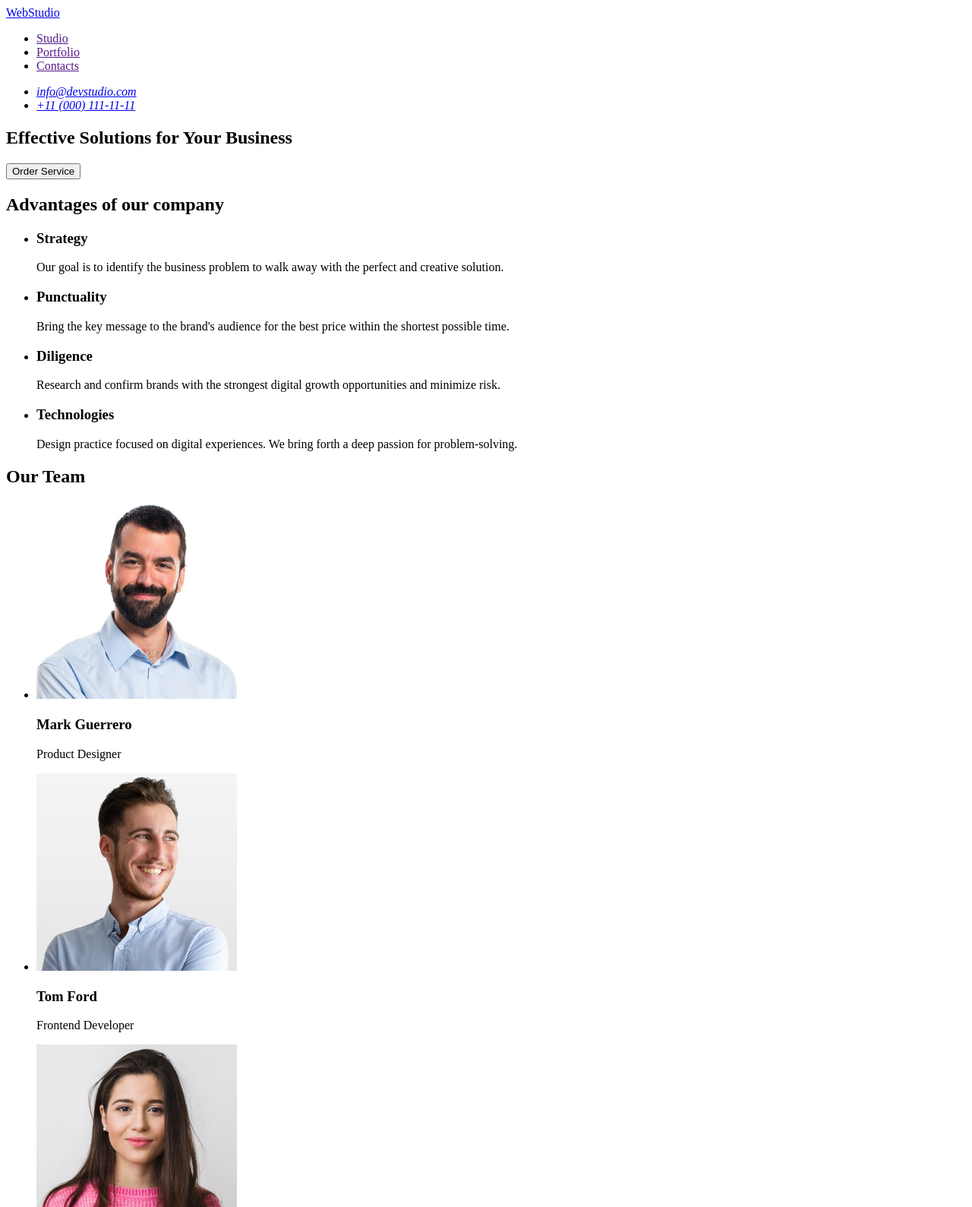
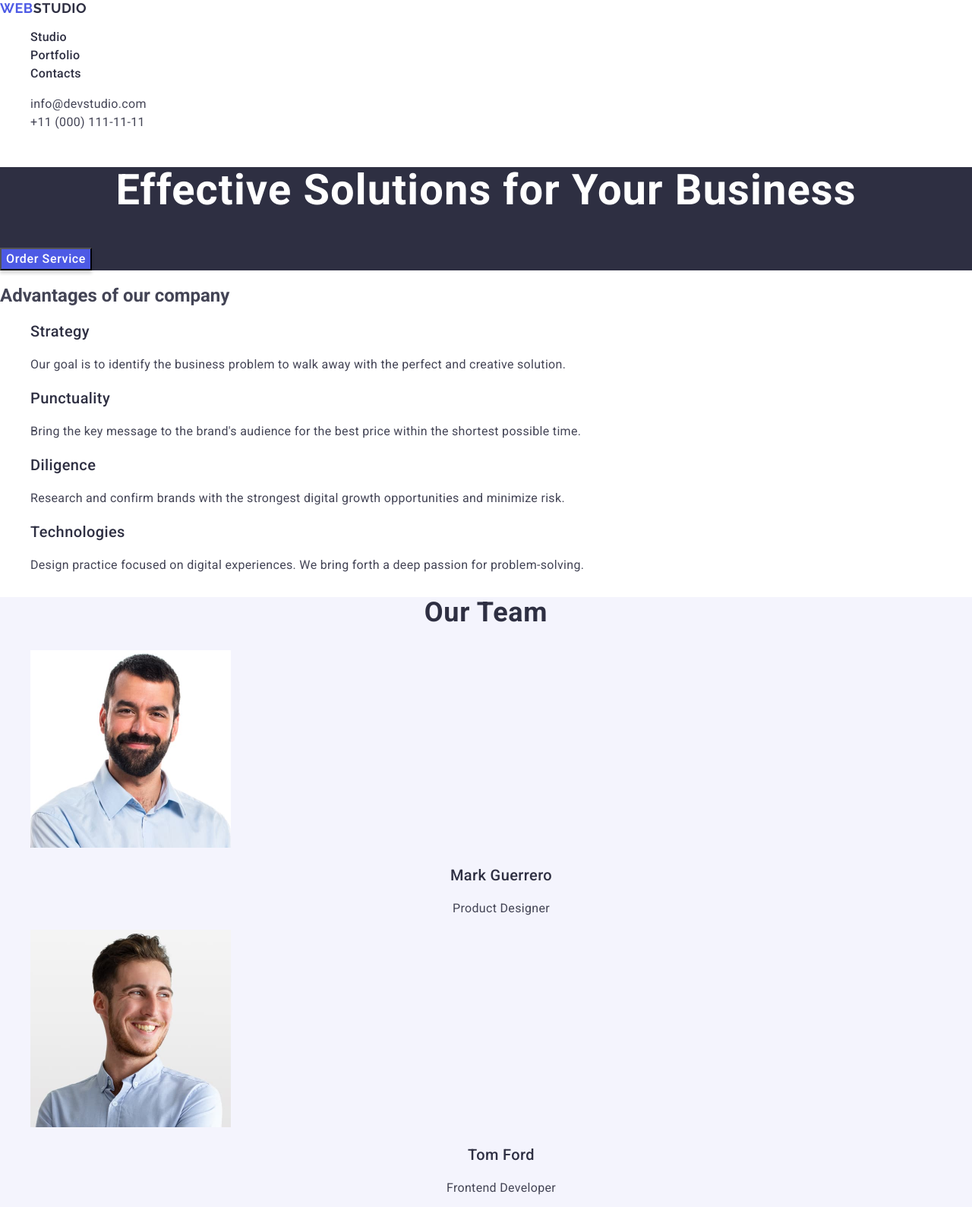
Before and after one commit to OksanaSemenchuk-smart/goit-markup-hw-02, a plain HTML site: page index.html in a window 1280 px wide. Shown: the top 1589 px of the page at 76% size. Drawn offline with nearby package versions, Linux system fonts and the light colour scheme.

Commit message:
add styles

```diff
--- /dev/null
+++ b/css/styles.css
@@ -0,0 +1,206 @@
+body {
+    font-family: 'Roboto', sans-serif;
+    color: #434455;
+    background-color: #FFFFFF;
+}
+
+ul {
+    list-style-type: none;
+}
+
+a {
+    text-decoration: none;
+}
+
+/* header */
+.contact-info {
+    font-style: normal;
+}
+.contact-info .contact-info-link {
+    font-weight: 400;
+    font-size: 16px;
+    line-height: 1.5;
+    letter-spacing: 0.02em;
+    color: #434455;
+}
+
+.contact-info-link:hover,
+.contact-info-link:focus {
+    color: #404bbf;
+}
+
+.navigation {
+    color: inherit;
+}
+
+.top-link {
+    font-weight: 500;
+        font-size: 16px;
+        line-height: 1.5;
+        letter-spacing: 0.02em;
+        color: #2e2f42;
+}
+
+.top-link:hover,
+.top-link:focus {
+    color: #404bbf;
+}
+
+.top-logo {
+    font-family: "Raleway", sans-serif;
+    font-weight: 700;
+        font-size: 18px;
+        line-height: 1.16667;
+        letter-spacing: 0.03em;
+        text-transform: uppercase;
+        color: #2e2f42;
+}
+
+.top-logo-part {
+        color: #4d5ae5;
+}
+
+/* end header */
+
+/* section 1 */
+
+.first {
+    background-color: #2e2f42;
+}
+
+.first-press {
+    font-weight: 500;
+        font-size: 16px;
+        line-height: 1.5;
+        letter-spacing: 0.04em;
+        color: #fff;
+        box-shadow: 0 4px 4px 0 rgba(0, 0, 0, 0.15);
+        background: #4d5ae5;
+        cursor: pointer;
+}
+.first-press:hover,
+.first-press:focus {
+    background: #404bbf;
+}
+
+.first-heading {
+    font-weight: 700;
+        font-size: 56px;
+        line-height: 1.07143;
+        letter-spacing: 0.02em;
+        text-align: center;
+        color: #fff;
+}
+
+/* end section 1 */
+
+
+/* section 2 Advantages of our company */
+/* .advantages-title - потрібно прибрати заголовок, але поки не ясно як */
+
+.advantages-list-title {
+    font-weight: 500;
+        font-size: 20px;
+        line-height: 1.2;
+        letter-spacing: 0.02em;
+        color: #2e2f42;
+}
+
+.advantages-text {
+        font-size: 16px;
+        line-height: 1.5;
+        letter-spacing: 0.02em;
+        color: #434455;
+}
+
+/* end section 2 Advantages of our company */
+
+/* section 3 Our team */
+
+.team {
+    background-color: #f4f4fd;
+}
+.team-title {
+    font-weight: 700;
+        font-size: 36px;
+        line-height: 1.11111;
+        letter-spacing: 0.02em;
+        text-align: center;
+        color: #2e2f42;
+}
+
+.team-list-title {
+    font-weight: 500;
+        font-size: 20px;
+        line-height: 1.2;
+        letter-spacing: 0.02em;
+        text-align: center;
+        color: #2e2f42;
+}
+
+.team-list-text {
+        font-size: 16px;
+        line-height: 1.5;
+        letter-spacing: 0.02em;
+        text-align: center;
+        color: #434455;
+}
+/* end section 3 Our team */
+
+/* section 4 - Our Porfolio*/
+
+.portfolio-title {
+    font-weight: 700;
+        font-size: 36px;
+        line-height: 1.11111;
+        letter-spacing: 0.02em;
+        text-align: center;
+        color: #2e2f42;
+}
+
+.portfolio-list-title {
+    font-weight: 500;
+        font-size: 20px;
+        line-height: 1.2;
+        letter-spacing: 0.02em;
+        text-align: center;
+        color: #2e2f42;
+}
+
+.portfolio-list-text {
+        font-size: 16px;
+        line-height: 1.5;
+        letter-spacing: 0.02em;
+        text-align: center;
+        color: #434455;
+}
+/* end section 4 - Our Porfolio*/
+
+/* footer*/
+
+.bottom {
+    background-color: #2e2f42;
+}
+
+.bottom-logo {
+    font-family: "Raleway", sans-serif;
+    font-weight: 700;
+        font-size: 18px;
+        line-height: 1.16667;
+        letter-spacing: 0.03em;
+        text-transform: uppercase;
+        color: #f4f4fd;
+}
+
+.bottom-logo-part {
+    color: #4d5ae5;
+}
+
+.bottom-text {
+        font-size: 16px;
+        line-height: 1.5;
+        letter-spacing: 0.02em;
+        color: #f4f4fd;
+}
+
+/* end footer*/
--- a/index.html
+++ b/index.html
@@ -4,61 +4,82 @@
     <meta charset="UTF-8" />
     <meta name="viewport" content="width=device-width, initial-scale=1.0" />
     <title>WebStudio</title>
+    <link rel="preconnect" href="https://fonts.googleapis.com" />
+    <link rel="preconnect" href="https://fonts.gstatic.com" crossorigin />
+    <link
+      href="https://fonts.googleapis.com/css2?family=Raleway:wght@700&family=Roboto:wght@400:500:700&display=swap"
+      rel="stylesheet"
+    />
+    <link
+      rel="stylesheet"
+      href="node_modules/modern-normalize/modern-normalize.css"
+    />
+    <link rel="stylesheet" href="./css/styles.css" />
   </head>
   <body>
-    <!-- Шапка веб-сторінки -->
-    <header>
-      <nav>
-        <a href="./index.html">WebStudio</a>
+    <!-- header -->
+    <header class="top">
+      <nav class="navigation">
+        <a class="top-logo" href="./index.html"
+          ><span class="top-logo-part">WEB</span>STUDIO</a
+        >
         <ul>
-          <li><a href="">Studio</a></li>
-          <li><a href="">Portfolio</a></li>
-          <li><a href="">Contacts</a></li>
+          <li><a class="top-link" href="">Studio</a></li>
+          <li><a class="top-link" href="">Portfolio</a></li>
+          <li><a class="top-link" href="">Contacts</a></li>
         </ul>
       </nav>
-      <address>
+      <address class="contact-info">
         <ul>
-          <li><a href="mailto:info@devstudio.com">info@devstudio.com</a></li>
-          <li><a href="tel:+110001111111">+11 (000) 111-11-11</a></li>
+          <li>
+            <a class="contact-info-link" href="mailto:info@devstudio.com"
+              >info@devstudio.com</a
+            >
+          </li>
+          <li>
+            <a class="contact-info-link" href="tel:+110001111111"
+              >+11 (000) 111-11-11</a
+            >
+          </li>
         </ul>
       </address>
     </header>
 
     <main>
-      <!-- Секція 1-->
-      <section>
-        <h1>Effective Solutions for Your Business</h1>
-        <button type="button">Order Service</button>
+      <!-- section 1 - main title-->
+      <section class="first">
+        <h1 class="first-heading">Effective Solutions for Your Business</h1>
+        <button class="first-press" type="button">Order Service</button>
       </section>
 
-      <!-- Секція 2 - Переваги компанії -->
-      <section>
-        <h2>Advantages of our company</h2>
-        <ul>
+      <!-- section 2 - Advantages of our company -->
+      <section class="advantages">
+        <h2 class="advantages-title">Advantages of our company</h2>
+        <ul class="advantages-list">
           <li>
-            <h3>Strategy</h3>
-            <p>
+            <h3 class="advantages-list-title">Strategy</h3>
+            <p class="advantages-text">
               Our goal is to identify the business problem to walk away with the
               perfect and creative solution.
             </p>
           </li>
           <li>
-            <h3>Punctuality</h3>
-            <p>
+            <h3 class="advantages-list-title">Punctuality</h3>
+            <p class="advantages-text">
               Bring the key message to the brand's audience for the best price
               within the shortest possible time.
             </p>
           </li>
           <li>
-            <h3>Diligence</h3>
-            <p>
+            <h3 class="advantages-list-title">Diligence</h3>
+            <p class="advantages-text">
               Research and confirm brands with the strongest digital growth
               opportunities and minimize risk.
             </p>
           </li>
           <li>
-            <h3>Technologies</h3>
-            <p>
+            <h3 class="advantages-list-title">Technologies</h3>
+            <p class="advantages-text">
               Design practice focused on digital experiences. We bring forth a
               deep passion for problem-solving.
             </p>
@@ -66,18 +87,18 @@
         </ul>
       </section>
 
-      <!-- Секція 3 - Our team -->
-      <section>
-        <h2>Our Team</h2>
-        <ul>
+      <!-- section 3 - Our team -->
+      <section class="team">
+        <h2 class="team-title">Our Team</h2>
+        <ul class="team-list">
           <li>
             <img
               src="./images/photo-mark-guerrero.jpg"
               alt="photo-mark-guerrero"
               width="264"
             />
-            <h3>Mark Guerrero</h3>
-            <p>Product Designer</p>
+            <h3 class="team-list-title">Mark Guerrero</h3>
+            <p class="team-list-text">Product Designer</p>
           </li>
           <li>
             <img
@@ -85,8 +106,8 @@
               alt="photo-tom-ford"
               width="264"
             />
-            <h3>Tom Ford</h3>
-            <p>Frontend Developer</p>
+            <h3 class="team-list-title">Tom Ford</h3>
+            <p class="team-list-text">Frontend Developer</p>
           </li>
           <li>
             <img
@@ -94,8 +115,8 @@
               alt="photo-camila-garcia"
               width="264"
             />
-            <h3>Camila Garcia</h3>
-            <p>Marketing</p>
+            <h3 class="team-list-title">Camila Garcia</h3>
+            <p class="team-list-text">Marketing</p>
           </li>
           <li>
             <img
@@ -103,16 +124,79 @@
               alt="photo-daniel-wilson"
               width="264"
             />
-            <h3>Daniel Wilson</h3>
-            <p>UI Designer</p>
+            <h3 class="team-list-title">Daniel Wilson</h3>
+            <p class="team-list-text">UI Designer</p>
+          </li>
+        </ul>
+      </section>
+
+      <!-- section 4 - Our Porfolio -->
+      <section class="portfolio">
+        <h2 class="portfolio-title">Our Portfolio</h2>
+        <ul class="portfolio-list">
+          <li>
+            <img
+              src="./images/portfolio-banking-app.jpg"
+              alt="portfolio-banking-app"
+              width="360"
+            />
+            <h3 class="portfolio-list-title">Banking App</h3>
+            <p class="portfolio-list-text">App</p>
+          </li>
+          <li>
+            <img
+              src="./images/portfolio-cashless-payment.jpg"
+              alt="portfolio-cashless-payment"
+              width="360"
+            />
+            <h3 class="portfolio-list-title">Cashless Payment</h3>
+            <p class="portfolio-list-text">Marketing</p>
+          </li>
+          <li>
+            <img
+              src="./images/portfolio-meditation-app.jpg"
+              alt="portfolio-meditation-app"
+              width="360"
+            />
+            <h3 class="portfolio-list-title">Meditation App</h3>
+            <p class="portfolio-list-text">App</p>
+          </li>
+          <li>
+            <img
+              src="./images/portfolio-taxi-service.jpg"
+              alt="portfolio-taxi-service"
+              width="360"
+            />
+            <h3 class="portfolio-list-title">Taxi Service</h3>
+            <p class="portfolio-list-text">Marketing</p>
+          </li>
+          <li>
+            <img
+              src="./images/portfolio-screen-illustrations.jpg"
+              alt="portfolio-screen-illustrations"
+              width="360"
+            />
+            <h3 class="portfolio-list-title">Screen Illustrations</h3>
+            <p class="portfolio-list-text">Design</p>
+          </li>
+          <li>
+            <img
+              src="./images/portfolio-online-courses.jpg"
+              alt="portfolio-online-courses"
+              width="360"
+            />
+            <h3 class="portfolio-list-title">Online Courses</h3>
+            <p class="portfolio-list-text">Marketing</p>
           </li>
         </ul>
       </section>
     </main>
     <!-- footer -->
-    <footer>
-      <a href="./index.html">WebStudio</a>
-      <p>
+    <footer class="bottom">
+      <a class="bottom-logo" href="./index.html"
+        ><span class="bottom-logo-part">WEB</span>STUDIO</a
+      >
+      <p class="bottom-text">
         Increase the flow of customers and sales for your business with digital
         marketing & growth solutions.
       </p>
```
Also changed, not shown: images/portfolio-banking-app.jpg (added), images/portfolio-cashless-payment.jpg (added), images/portfolio-meditation-app.jpg (added), images/portfolio-online-courses.jpg (added), images/portfolio-screen-illustrations.jpg (added), images/portfolio-taxi-service.jpg (added).
